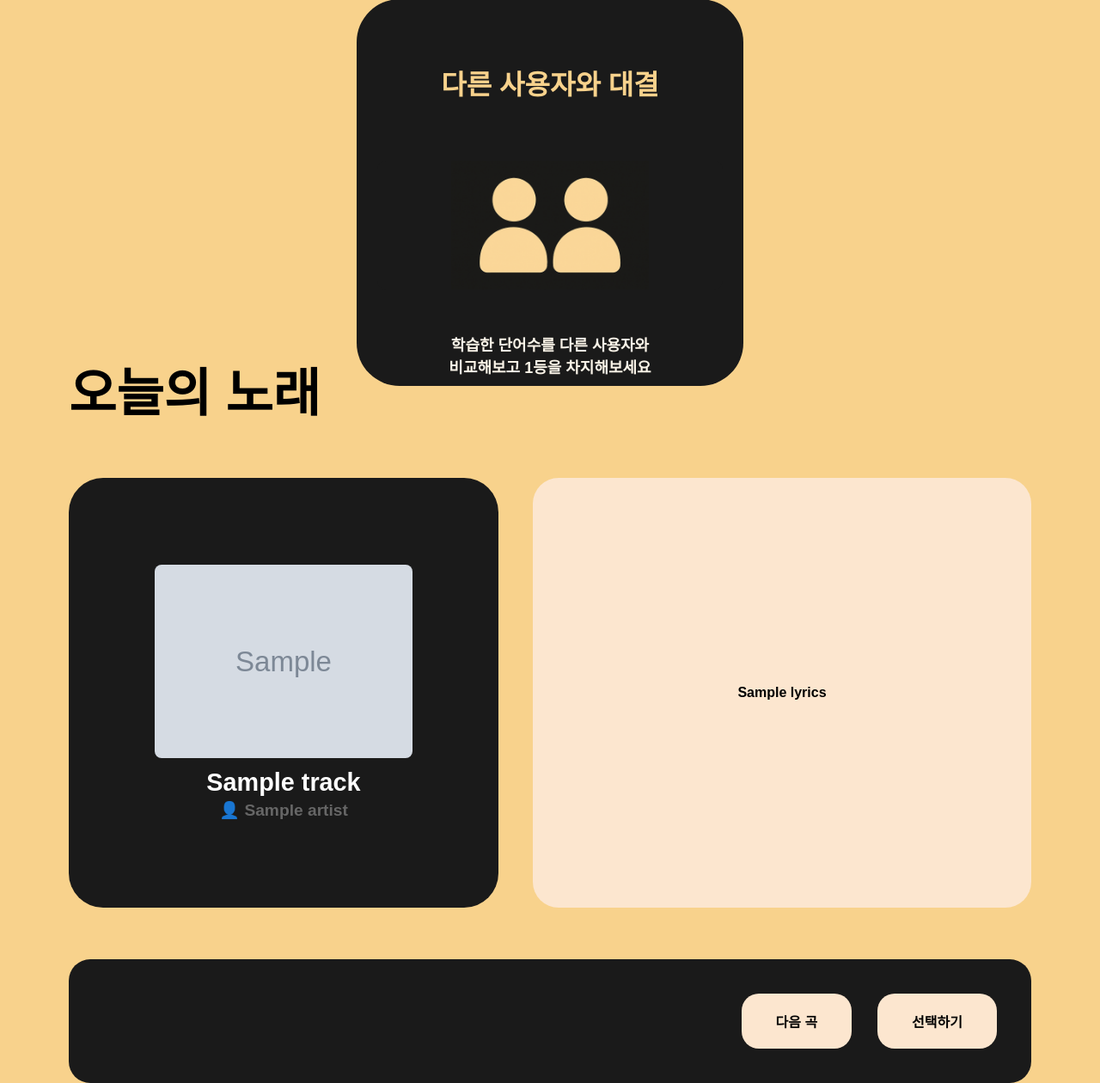
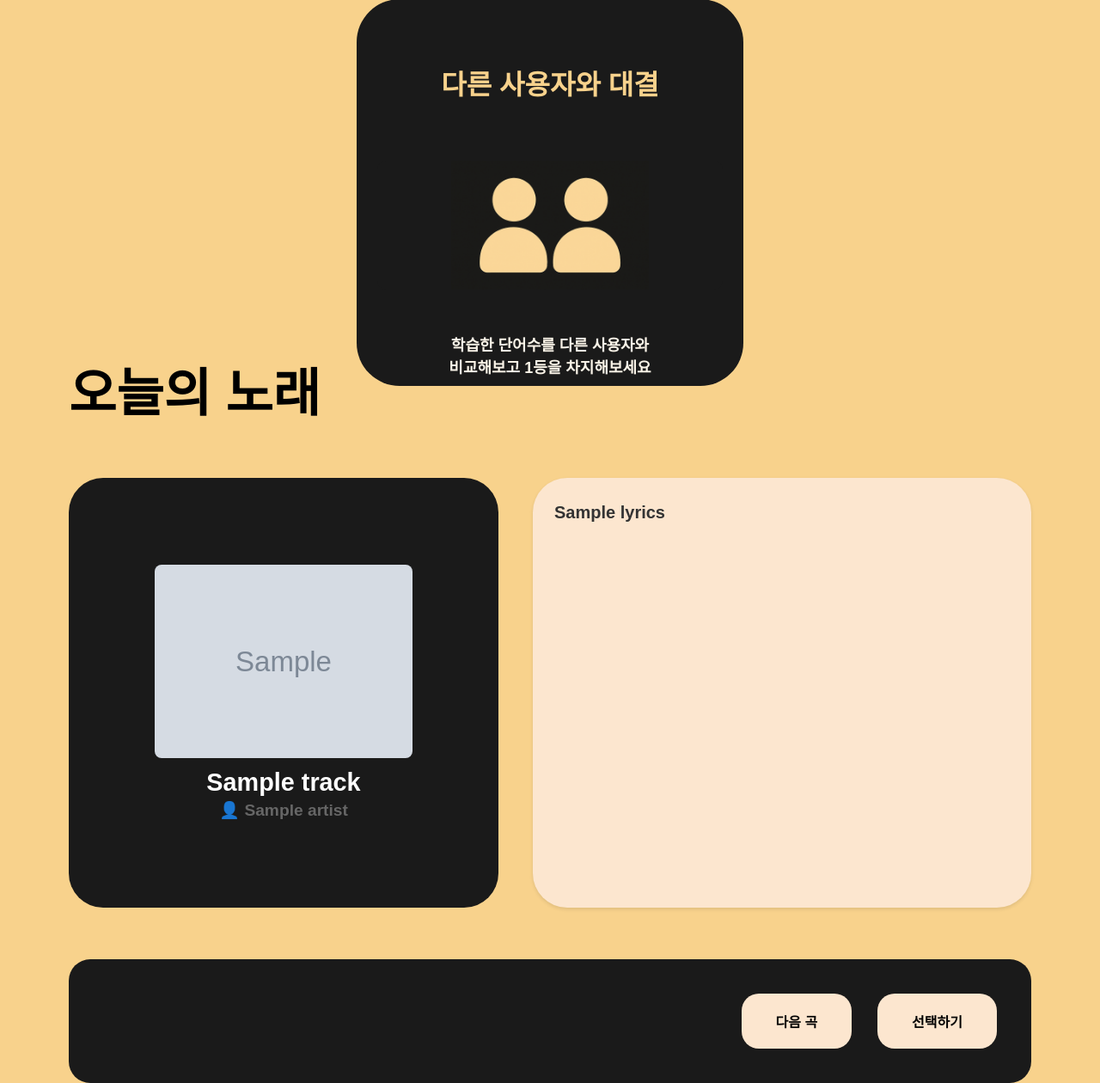
Before and after one commit to Jaeun8/Wordify, a Flask app: template templates/homepage.html in a window 1280 px wide; the page is wider, and only the part inside the window is pictured. Shown: the part 1392-2652 px from the top of that part at 86% size. Run offline with Flask 3, Linux system fonts and the light colour scheme; the template is opened without the code that fills it: most values are stand-ins (such as "Sample title", 1, 10 or a date in 2020); grey boxes marked "Sample" are stand-in pictures.

Commit message:
update homepage.css

```diff
--- a/static/homepage.css
+++ b/static/homepage.css
@@ -402,3 +402,25 @@ nav a {
   font-size: 1.2em;
   color: #666;
 }
+
+
+
+.song-lyrics {
+  font-size: 20px;
+  line-height: 1.0;
+  color: #333;
+  font-family: 'Arial', sans-serif;
+  white-space: pre-line;     /* 줄바꿈 유지 */
+  margin-top: 0px;
+  border-radius: 40px;
+  box-shadow: 0 2px 4px rgba(0,0,0,0.1);
+  align-items: flex-start !important;  /* flex 아이템 왼쪽 정렬 */
+  justify-content: flex-start !important;
+  display: block;  /* flex 아니도록 */
+  padding: 10px 15px 25px 25px; /* 좌우 15px 공백 유지 */
+  text-align: left;
+
+  height: 500px;             /* 박스 높이 지정 */
+  overflow-y: auto;          /* 세로 스크롤 자동 생성 */
+  overflow-x: hidden;        /* 가로 스크롤 숨김 */
+}
```
